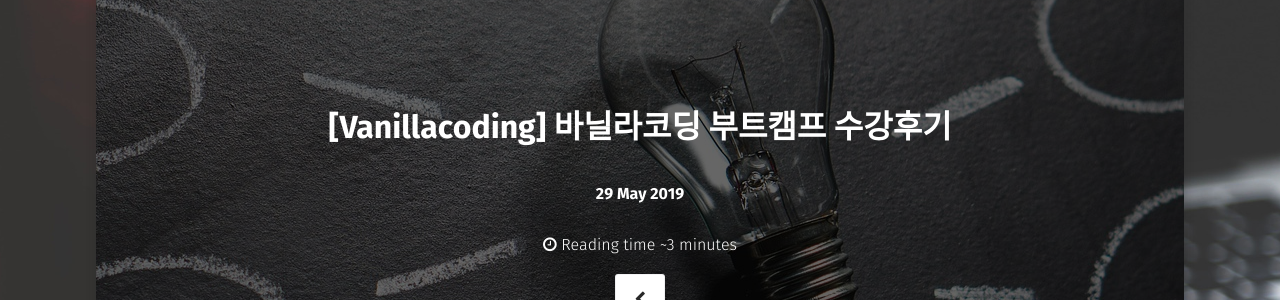
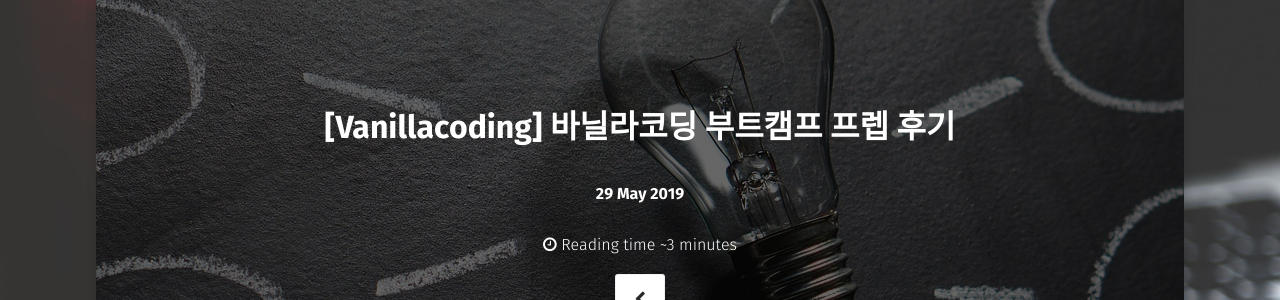
Before and after one commit to Kyounghwan01/lala, a Jekyll site: the page built from _posts/Vanillacoding/2019-05-29-prep-수강후기.md, in a window 1280 px wide and 900 px high. Shown: the part 147-447 px from the top of the window. Built offline with Jekyll 4.4.1, drawn with Linux system fonts in a browser that asks for light colours; some web fonts are replaced.

Commit message:
Update 2019-05-29-prep-수강후기.md

```diff
--- a/_posts/Vanillacoding/2019-05-29-prep-수강후기.md
+++ b/_posts/Vanillacoding/2019-05-29-prep-수강후기.md
@@ -1,6 +1,6 @@
 ---
 layout: post
-title: "[Vanillacoding] 바닐라코딩 부트캠프  수강후기"
+title: "[Vanillacoding] 바닐라코딩 부트캠프 프렙 후기"
 date: 2019-05-29
 excerpt: "Vanillacoding bootcamp-prep수강후기"
 tag:
```
